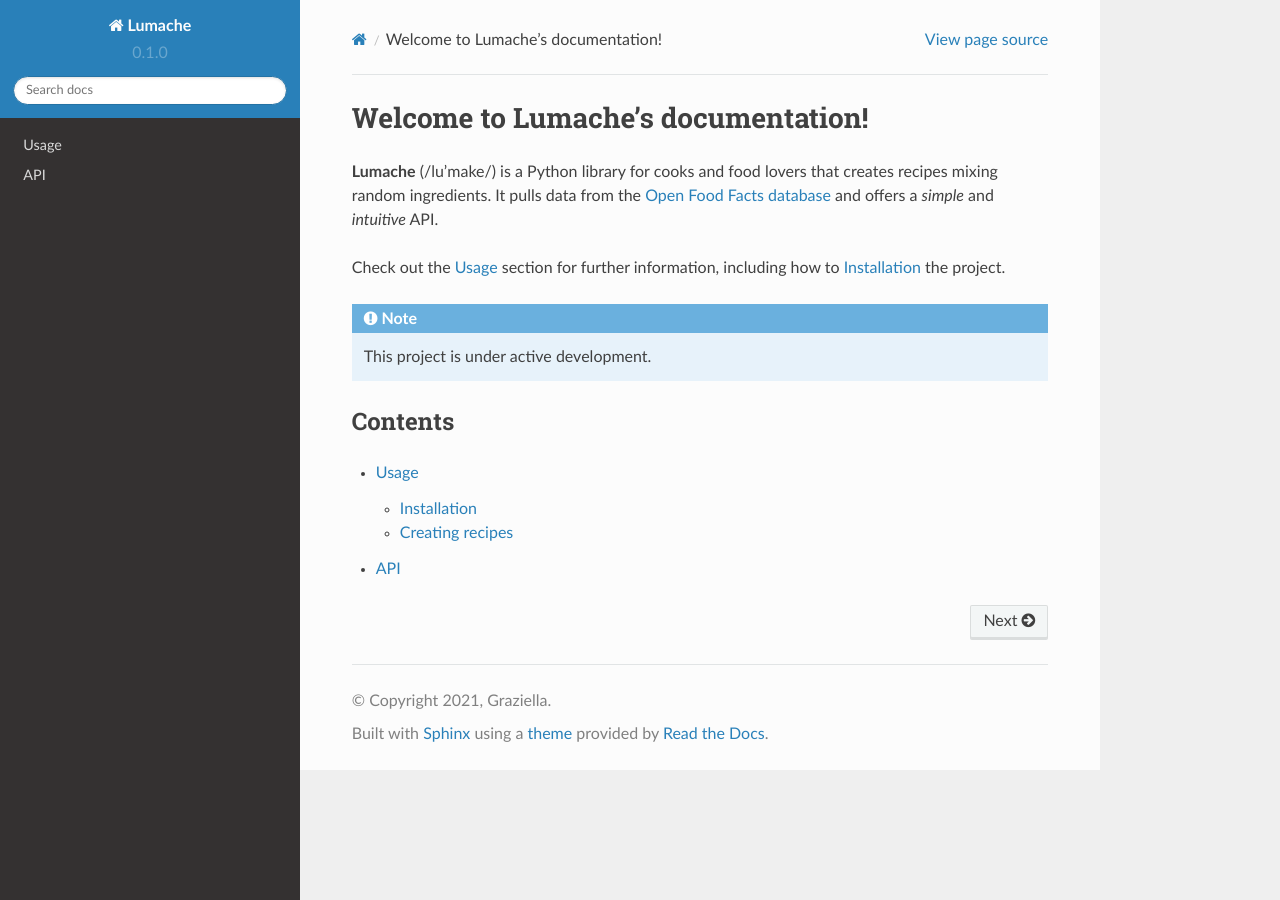
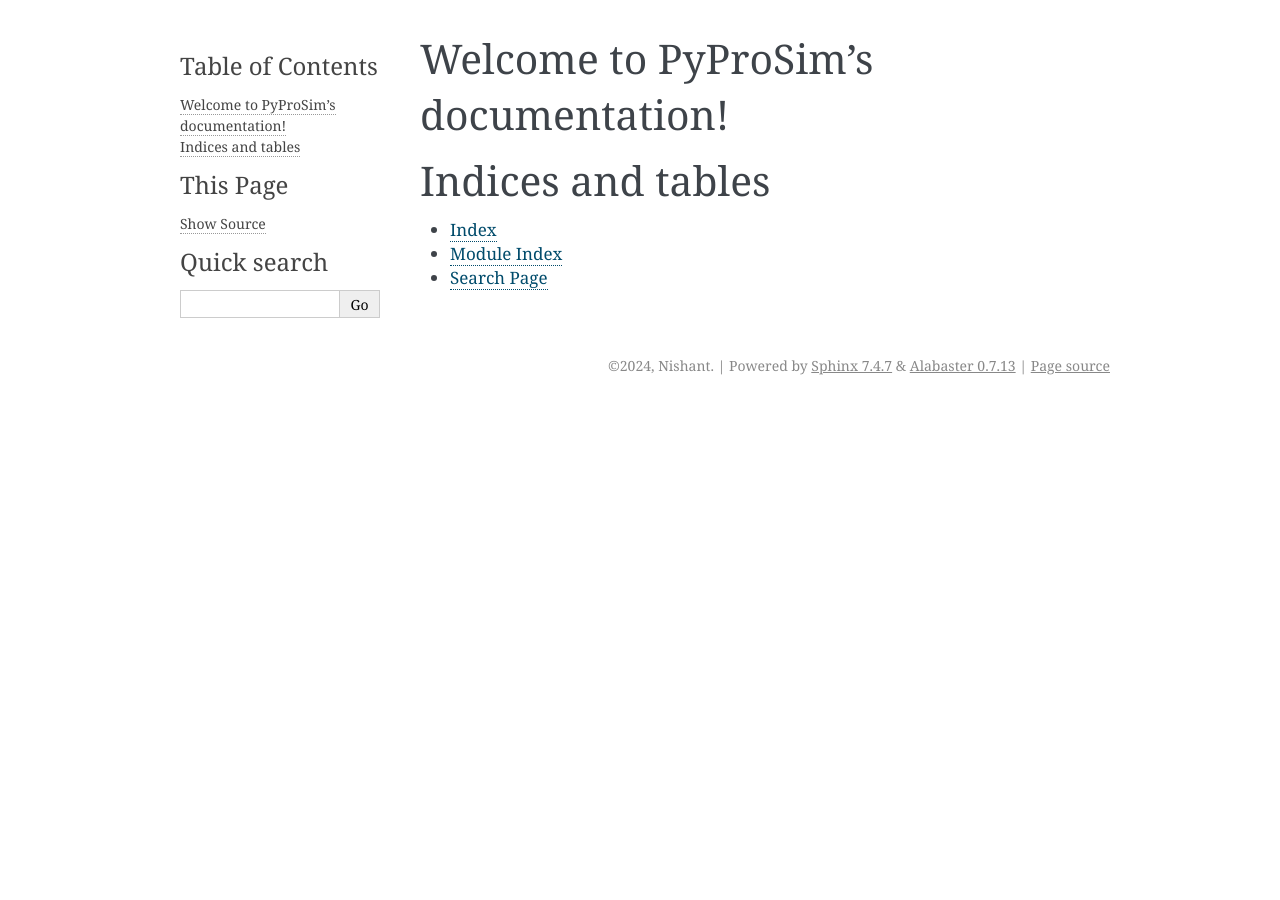
Before and after one commit to NK01/PyProSim-docs, a Sphinx documentation site: the page built from docs/source/index.rst, in a window 1280 px wide. Built offline with Sphinx 7.4.7, drawn with Linux system fonts in a browser that asks for light colours.

Commit message:
start of the customization

```diff
--- a/docs/source/api.rst
+++ /dev/null
@@ -1,7 +0,0 @@
-API
-===
-
-.. autosummary::
-   :toctree: generated
-
-   lumache
--- a/docs/source/conf.py
+++ b/docs/source/conf.py
@@ -1,35 +1,28 @@
 # Configuration file for the Sphinx documentation builder.
+#
+# For the full list of built-in configuration values, see the documentation:
+# https://www.sphinx-doc.org/en/master/usage/configuration.html
 
-# -- Project information
+# -- Project information -----------------------------------------------------
+# https://www.sphinx-doc.org/en/master/usage/configuration.html#project-information
 
-project = 'Lumache'
-copyright = '2021, Graziella'
-author = 'Graziella'
+project = 'PyProSim'
+copyright = '2024, Nishant'
+author = 'Nishant'
+release = '0.2'
 
-release = '0.1'
-version = '0.1.0'
+# -- General configuration ---------------------------------------------------
+# https://www.sphinx-doc.org/en/master/usage/configuration.html#general-configuration
 
-# -- General configuration
-
-extensions = [
-    'sphinx.ext.duration',
-    'sphinx.ext.doctest',
-    'sphinx.ext.autodoc',
-    'sphinx.ext.autosummary',
-    'sphinx.ext.intersphinx',
-]
-
-intersphinx_mapping = {
-    'python': ('https://docs.python.org/3/', None),
-    'sphinx': ('https://www.sphinx-doc.org/en/master/', None),
-}
-intersphinx_disabled_domains = ['std']
+extensions = []
 
 templates_path = ['_templates']
+exclude_patterns = []
 
-# -- Options for HTML output
 
-html_theme = 'sphinx_rtd_theme'
 
-# -- Options for EPUB output
-epub_show_urls = 'footnote'
+# -- Options for HTML output -------------------------------------------------
+# https://www.sphinx-doc.org/en/master/usage/configuration.html#options-for-html-output
+
+html_theme = 'alabaster'
+html_static_path = ['_static']
--- a/docs/source/index.rst
+++ b/docs/source/index.rst
@@ -1,22 +1,20 @@
-Welcome to Lumache's documentation!
-===================================
+.. PyProSim documentation master file, created by
+   sphinx-quickstart on Sat Feb  3 21:49:13 2024.
+   You can adapt this file completely to your liking, but it should at least
+   contain the root `toctree` directive.
 
-**Lumache** (/lu'make/) is a Python library for cooks and food lovers
-that creates recipes mixing random ingredients.
-It pulls data from the `Open Food Facts database <https://world.openfoodfacts.org/>`_
-and offers a *simple* and *intuitive* API.
-
-Check out the :doc:`usage` section for further information, including
-how to :ref:`installation` the project.
-
-.. note::
-
-   This project is under active development.
-
-Contents
---------
+Welcome to PyProSim's documentation!
+====================================
 
 .. toctree::
+   :maxdepth: 2
+   :caption: Contents:
 
-   usage
-   api
+
+
+Indices and tables
+==================
+
+* :ref:`genindex`
+* :ref:`modindex`
+* :ref:`search`
```
Also changed, not shown: docs/source/usage.rst (deleted, +0 -33 lines), 1 other file.
